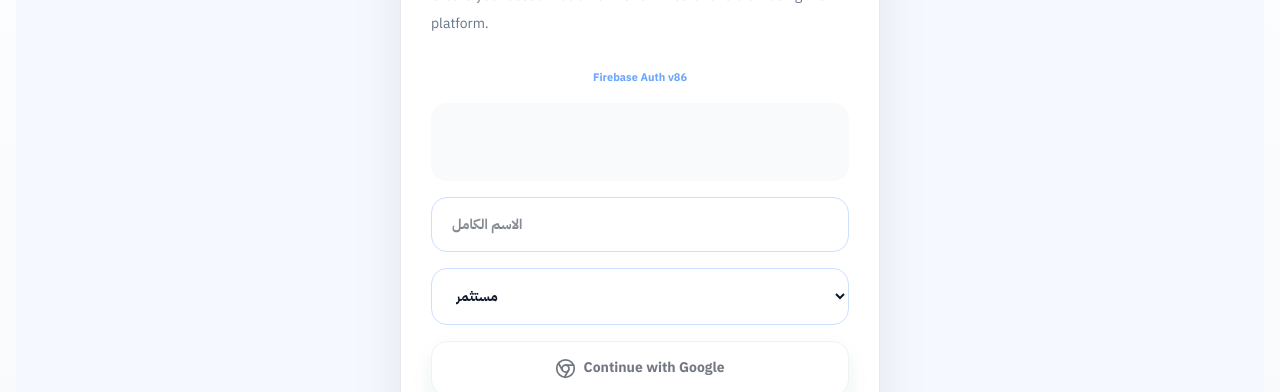
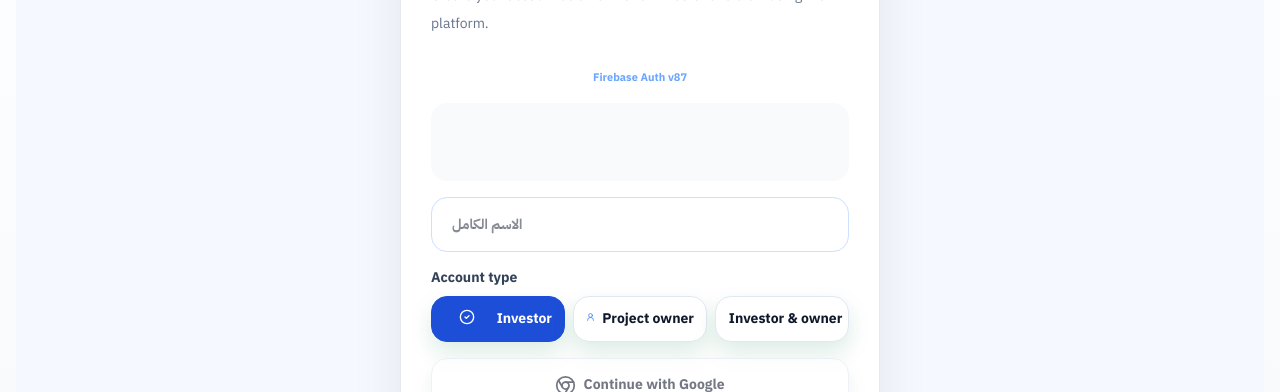
Before and after one commit to tnen79-cpu/eloinvestor-platform, a Next.js app: page /1/1/register in a window 1280 px wide. Shown: the part 277-669 px from the top of the page. Built offline with nearby package versions, Linux system fonts and the light colour scheme; no server answers; the database is empty.

Commit message:
v87 firebase admin onboarding fix

```diff
--- a/app/api/auth/firebase-profile/route.ts
+++ b/app/api/auth/firebase-profile/route.ts
@@ -14,7 +14,12 @@ function jsonError(message: string, status = 400, details?: unknown) {
 }
 
 function missingColumn(message: string) {
-  const patterns = [/column ['"]?([^'"\s]+)['"]? of relation/i, /Could not find the ['"]([^'"]+)['"] column/i, /Could not find column ['"]([^'"]+)['"]/i, /schema cache[^.]*['"]([^'"]+)['"]/i];
+  const patterns = [
+    /column ['\"]?([^'\"\\s]+)['\"]? of relation/i,
+    /Could not find the ['\"]([^'\"]+)['\"] column/i,
+    /Could not find column ['\"]([^'\"]+)['\"]/i,
+    /schema cache[^.]*['\"]([^'\"]+)['\"]/i,
+  ];
   for (const pattern of patterns) {
     const match = message.match(pattern);
     if (match?.[1]) return match[1];
@@ -25,40 +30,37 @@ function missingColumn(message: string) {
 function normalizeAccountType(value: unknown, fallback = 'investor') {
   const raw = String(value || fallback || 'investor').trim().toLowerCase().replace(/\s+/g, '_').replace(/-/g, '_');
   const map: Record<string, string> = {
-    investor: 'investor',
-    مستثمر: 'investor',
-    owner: 'owner',
-    seller: 'owner',
-    founder: 'owner',
-    project_owner: 'owner',
-    صاحب_مشروع: 'owner',
-    صاحب_المشروع: 'owner',
-    both: 'both',
-    owner_investor: 'both',
-    investor_owner: 'both',
-    investor_and_owner: 'both',
-    project_owner_and_investor: 'both',
-    مستثمر_وصاحب_مشروع: 'both',
-    مستثمر_صاحب_مشروع: 'both',
+    investor: 'investor', مستثمر: 'investor',
+    owner: 'owner', seller: 'owner', founder: 'owner', project_owner: 'owner',
+    صاحب_مشروع: 'owner', صاحب_المشروع: 'owner',
+    both: 'both', owner_investor: 'both', investor_owner: 'both',
+    investor_and_owner: 'both', project_owner_and_investor: 'both',
+    مستثمر_وصاحب_مشروع: 'both', مستثمر_صاحب_مشروع: 'both',
   };
   return map[raw] || (['investor', 'owner', 'both'].includes(raw) ? raw : 'investor');
 }
 
+// ✅ FIX 1: isAdminish also checks firebase_uid-based admin records
 function isAdminish(row: any) {
+  if (!row) return false;
   const role = String(row?.admin_role || row?.role || '').toLowerCase();
-  return row?.is_admin === true || ['admin', 'super_admin', 'verification_admin', 'content_admin', 'finance_admin', 'support_admin'].includes(role);
+  return (
+    row?.is_admin === true ||
+    ['admin', 'super_admin', 'verification_admin', 'content_admin', 'finance_admin', 'support_admin'].includes(role)
+  );
 }
 
 async function findExistingUser(db: any, firebaseUser: any, body: AnyRow = {}) {
   const uid = firebaseUser.uid;
   const email = String(firebaseUser.email || body?.email || '').trim().toLowerCase();
   const phone = String(firebaseUser.phone || body?.phone || '').trim();
+
+  // ✅ FIX 1: firebase_uid is checked FIRST — this is the primary admin lookup key
   const candidates: Array<{ col: string; val: string }> = [];
   if (uid) candidates.push({ col: 'firebase_uid', val: uid });
   if (email) candidates.push({ col: 'email', val: email });
   if (phone) candidates.push({ col: 'phone', val: phone });
 
-  // لا نبحث في auth_id إلا إذا كان Firebase UID على شكل UUID حتى لا نكسر قواعد قديمة.
   const uuidLike = /^[0-9a-f]{8}-[0-9a-f]{4}-[0-9a-f]{4}-[0-9a-f]{4}-[0-9a-f]{12}$/i.test(String(uid || ''));
   if (uuidLike) candidates.push({ col: 'auth_id', val: uid });
 
@@ -88,10 +90,7 @@ async function upsertUserCompat(db: any, row: AnyRow, existingRow?: AnyRow | nul
     }
     if (/duplicate key|violates unique constraint/i.test(message) && !existing) {
       const retry = await findExistingUser(db, { uid: row.firebase_uid, email: row.email, phone: row.phone }, row);
-      if (retry) {
-        existing = retry;
-        continue;
-      }
+      if (retry) { existing = retry; continue; }
     }
     throw new Error(message || 'Profile save failed');
   }
@@ -110,20 +109,24 @@ export async function POST(req: NextRequest) {
     const db = createClient(supabaseUrl, serviceRoleKey, { auth: { persistSession: false, autoRefreshToken: false } });
     const existing = await findExistingUser(db, firebaseUser, body);
 
+    // ✅ FIX 1: If existing user is admin, NEVER downgrade role — preserve all admin fields
+    const existingIsAdmin = isAdminish(existing);
+
     const requestedComplete = body?.complete_onboarding === true || body?.onboarding_completed === true;
     const bodyName = String(body?.name || '').trim();
     const fallbackName = String(meta.name || meta.full_name || meta.display_name || firebaseUser.phone || firebaseUser.email || 'User').trim();
     const name = bodyName || existing?.name || fallbackName;
 
+    // ✅ FIX 2: account_type — use submitted value first, then existing, never override admin's type
+    // Only fall back to 'investor' if truly nothing is known
     const submittedAccountType = body?.account_type ?? body?.accountType;
-    const accountType = normalizeAccountType(submittedAccountType ?? existing?.account_type ?? 'investor');
+    const resolvedAccountType = existingIsAdmin
+      ? (existing?.account_type || 'both')
+      : normalizeAccountType(submittedAccountType ?? existing?.account_type ?? null);
+
     const onboardingCompleted = requestedComplete || existing?.onboarding_completed === true || false;
 
     const uuidLike = /^[0-9a-f]{8}-[0-9a-f]{4}-[0-9a-f]{4}-[0-9a-f]{4}-[0-9a-f]{12}$/i.test(firebaseUser.uid);
-    const existingIsAdmin = isAdminish(existing);
-    const existingRole = existing?.role || null;
-    const existingAdminRole = existing?.admin_role || null;
-    const existingAdminStatus = existing?.admin_status || null;
 
     const row: Record<string, any> = {
       ...(uuidLike ? { auth_id: firebaseUser.uid } : {}),
@@ -133,12 +136,17 @@ export async function POST(req: NextRequest) {
       email: firebaseUser.email || body?.email || existing?.email || null,
       phone: firebaseUser.phone || body?.phone || existing?.phone || null,
       phone_country_code: body?.phone_country_code || body?.countryCode || existing?.phone_country_code || null,
-      account_type: existingIsAdmin ? (existing?.account_type || 'both') : accountType,
-      role: existingIsAdmin ? (existingRole || 'admin') : (existingRole && String(existingRole).includes('admin') ? existingRole : 'user'),
-      admin_role: existingIsAdmin ? (existingAdminRole || existingRole || 'admin') : existingAdminRole,
-      is_admin: existingIsAdmin ? true : existing?.is_admin,
-      admin_status: existingIsAdmin ? (existingAdminStatus || 'active') : existingAdminStatus,
+      account_type: resolvedAccountType,
+
+      // ✅ FIX 1: Fully preserve admin fields — never set role:'user' for admins
+      role: existingIsAdmin
+        ? (existing?.role || 'admin')
+        : (existing?.role && String(existing.role).includes('admin') ? existing.role : 'user'),
+      admin_role: existingIsAdmin ? (existing?.admin_role || existing?.role || 'admin') : (existing?.admin_role || null),
+      is_admin: existingIsAdmin ? true : (existing?.is_admin || false),
+      admin_status: existingIsAdmin ? (existing?.admin_status || 'active') : (existing?.admin_status || null),
       admin_permissions: existing?.admin_permissions || undefined,
+
       plan: existing?.plan || 'free',
       subscription_status: existing?.subscription_status || 'free',
       avatar_url: meta.avatar_url || existing?.avatar_url || null,
@@ -148,12 +156,19 @@ export async function POST(req: NextRequest) {
       updated_at: new Date().toISOString(),
     };
 
-    // لا نرسل undefined في Supabase payload
+    // Never send undefined to Supabase
     Object.keys(row).forEach((key) => row[key] === undefined && delete row[key]);
 
     const profile = await upsertUserCompat(db, row, existing);
-    const isGenericName = !String(profile?.name || '').trim() || /^\+?\d+$/.test(String(profile?.name || '').trim()) || String(profile?.name || '').trim().toLowerCase() === 'user';
-    const needs_onboarding = profile?.onboarding_completed !== true || isGenericName || !profile?.account_type;
+
+    const isGenericName = !String(profile?.name || '').trim()
+      || /^\+?\d+$/.test(String(profile?.name || '').trim())
+      || String(profile?.name || '').trim().toLowerCase() === 'user';
+
+    // ✅ FIX 2: admins never need onboarding even if name looks generic
+    const needs_onboarding = isAdminish(profile)
+      ? false
+      : (profile?.onboarding_completed !== true || isGenericName || !profile?.account_type);
 
     return NextResponse.json({ ok: true, user: firebaseUser, profile, needs_onboarding });
   } catch (error) {
--- a/components/RegisterForm.tsx
+++ b/components/RegisterForm.tsx
@@ -3,7 +3,7 @@
 import Link from 'next/link';
 import { useMemo, useState } from 'react';
 import { useRouter } from 'next/navigation';
-import { Chrome, Smartphone } from 'lucide-react';
+import { Chrome, Smartphone, CheckCircle2, UserRound } from 'lucide-react';
 import type { ConfirmationResult } from 'firebase/auth';
 import { sendFirebasePhoneOtp, signInWithFirebaseGoogle, getFirebaseIdToken, hasFirebaseConfig } from '@/lib/firebase-client';
 import { useI18n } from '@/components/I18nProvider';
@@ -21,6 +21,12 @@ const COUNTRY_CODES = [
   { code: '+20', labelAr: 'مصر', labelEn: 'Egypt' },
   { code: '+963', labelAr: 'سوريا', labelEn: 'Syria' },
   { code: '+964', labelAr: 'العراق', labelEn: 'Iraq' },
+];
+
+const ACCOUNT_TYPES = [
+  { value: 'investor', ar: 'مستثمر', en: 'Investor' },
+  { value: 'owner', ar: 'صاحب مشروع', en: 'Project owner' },
+  { value: 'both', ar: 'مستثمر وصاحب مشروع', en: 'Investor & owner' },
 ];
 
 function digitsOnly(value: string) { return value.replace(/[^0-9]/g, ''); }
@@ -42,6 +48,7 @@ async function syncFirebaseProfile(payload: Record<string, unknown> = {}) {
   });
   const json = await response.json().catch(() => ({}));
   if (!response.ok || json?.ok === false) throw new Error(json?.error || 'Profile sync failed');
+  return json;
 }
 
 export function RegisterForm({ country, lang }: { country: string; lang: string }) {
@@ -52,7 +59,9 @@ export function RegisterForm({ country, lang }: { country: string; lang: string
   const [countryCode, setCountryCode] = useState('+968');
   const [phone, setPhone] = useState('');
   const [otp, setOtp] = useState('');
-  const [accountType, setAccountType] = useState('investor');
+
+  // ✅ FIX 2: accountType state is never reset — user selection is always preserved
+  const [accountType, setAccountType] = useState<string>('investor');
   const [step, setStep] = useState<Step>('phone');
   const [confirmation, setConfirmation] = useState<ConfirmationResult | null>(null);
   const [loading, setLoading] = useState(false);
@@ -61,7 +70,16 @@ export function RegisterForm({ country, lang }: { country: string; lang: string
   const fullPhone = useMemo(() => normalizePhone(countryCode, phone), [countryCode, phone]);
 
   async function finishRegister(payload: Record<string, unknown> = {}) {
-    await syncFirebaseProfile({ name, account_type: accountType, phone: fullPhone, phone_country_code: countryCode, complete_onboarding: true, onboarding_completed: true, ...payload }).catch((error) => console.warn('Firebase profile sync failed:', error));
+    // ✅ FIX 2: Always pass the user-selected accountType explicitly
+    await syncFirebaseProfile({
+      name,
+      account_type: accountType,
+      phone: fullPhone,
+      phone_country_code: countryCode,
+      complete_onboarding: true,
+      onboarding_completed: true,
+      ...payload,
+    }).catch((error) => console.warn('Firebase profile sync failed:', error));
     router.push(`/${country}/${lang}/dashboard`);
     router.refresh();
   }
@@ -71,7 +89,7 @@ export function RegisterForm({ country, lang }: { country: string; lang: string
     setLoading(true);
     setMessage('');
     try {
-      if (!hasFirebaseConfig()) throw new Error(isAr ? 'مفاتيح Firebase غير مضافة.' : 'Firebase keys are missing.');
+      if (!hasFirebaseConfig()) throw new Error(isAr ? 'مفاتيح Firebase غير مضافة في المشروع.' : 'Firebase keys are missing.');
       const result = await sendFirebasePhoneOtp(fullPhone, 'firebase-recaptcha-container-register');
       setConfirmation(result);
       setStep('otp');
@@ -104,7 +122,13 @@ export function RegisterForm({ country, lang }: { country: string; lang: string
       if (!hasFirebaseConfig()) throw new Error(isAr ? 'مفاتيح Firebase غير مضافة.' : 'Firebase keys are missing.');
       const result = await signInWithFirebaseGoogle();
       const googleName = name.trim() || result.user.displayName || '';
-      await syncFirebaseProfile({ name: googleName, account_type: accountType, complete_onboarding: true, onboarding_completed: true });
+      // ✅ FIX 2: Pass user-selected accountType to Google registration too
+      await syncFirebaseProfile({
+        name: googleName,
+        account_type: accountType,
+        complete_onboarding: true,
+        onboarding_completed: true,
+      });
       router.push(`/${country}/${lang}/dashboard`);
       router.refresh();
     } catch (error) {
@@ -115,18 +139,51 @@ export function RegisterForm({ country, lang }: { country: string; lang: string
 
   return (
     <div className="mt-8 space-y-4">
-      <p className="text-center text-[11px] font-black text-blue-500/70">Firebase Auth v86</p>
+      <p className="text-center text-[11px] font-black text-blue-500/70">Firebase Auth v87</p>
+
+      {/* ✅ FIX 3: reCAPTCHA container — always visible, cleared between attempts */}
       <div id="firebase-recaptcha-container-register" className="flex min-h-[78px] justify-center overflow-hidden rounded-2xl bg-slate-50 p-2" />
-      <div className="space-y-4">
-        <input value={name} onChange={(e) => setName(e.target.value)} className="w-full rounded-2xl border border-slate-200 px-5 py-4 font-bold outline-none transition focus:border-blue-600 focus:ring-4 focus:ring-blue-600/10" placeholder={t('auth', 'full_name', isAr ? 'الاسم الكامل' : 'Full name')} required={step === 'phone'} />
-        <select value={accountType} onChange={(e) => setAccountType(e.target.value)} className="w-full rounded-2xl border border-slate-200 bg-white px-5 py-4 font-bold outline-none transition focus:border-blue-600 focus:ring-4 focus:ring-blue-600/10">
-          <option value="investor">{t('auth', 'investor', isAr ? 'مستثمر' : 'Investor')}</option>
-          <option value="owner">{t('auth', 'owner', isAr ? 'صاحب مشروع' : 'Project owner')}</option>
-          <option value="both">{t('auth', 'both', isAr ? 'مستثمر وصاحب مشروع' : 'Investor and owner')}</option>
-        </select>
+
+      {/* Name */}
+      <input
+        value={name}
+        onChange={(e) => setName(e.target.value)}
+        className="w-full rounded-2xl border border-slate-200 px-5 py-4 font-bold outline-none transition focus:border-blue-600 focus:ring-4 focus:ring-blue-600/10"
+        placeholder={t('auth', 'full_name', isAr ? 'الاسم الكامل' : 'Full name')}
+        required={step === 'phone'}
+      />
+
+      {/* ✅ FIX 2: Visual account type selector — never resets, always explicit */}
+      <div>
+        <p className="mb-2 text-sm font-black text-slate-700">{isAr ? 'نوع الحساب' : 'Account type'}</p>
+        <div className="grid grid-cols-3 gap-2">
+          {ACCOUNT_TYPES.map((type) => (
+            <button
+              key={type.value}
+              type="button"
+              onClick={() => setAccountType(type.value)}
+              className={`rounded-2xl border px-3 py-3 text-center text-sm font-black transition ${
+                accountType === type.value
+                  ? 'border-blue-600 bg-blue-600 text-white shadow-lg shadow-blue-900/10'
+                  : 'border-slate-200 bg-white text-slate-700 hover:border-blue-300 hover:bg-blue-50'
+              }`}
+            >
+              {accountType === type.value
+                ? <CheckCircle2 className="mx-auto mb-1" size={16} />
+                : <UserRound className="mx-auto mb-1 text-blue-500" size={16} />}
+              {isAr ? type.ar : type.en}
+            </button>
+          ))}
+        </div>
       </div>
 
-      <button type="button" onClick={registerWithGoogle} disabled={loading || !name.trim()} className="flex w-full items-center justify-center gap-3 rounded-2xl border border-slate-200 bg-white px-6 py-4 font-black text-slate-900 shadow-sm transition hover:border-blue-300 hover:bg-blue-50 disabled:cursor-not-allowed disabled:opacity-60">
+      {/* Google */}
+      <button
+        type="button"
+        onClick={registerWithGoogle}
+        disabled={loading || !name.trim()}
+        className="flex w-full items-center justify-center gap-3 rounded-2xl border border-slate-200 bg-white px-6 py-4 font-black text-slate-900 shadow-sm transition hover:border-blue-300 hover:bg-blue-50 disabled:cursor-not-allowed disabled:opacity-60"
+      >
         <Chrome size={21} />
         {isAr ? 'إنشاء/دخول بواسطة Google' : 'Continue with Google'}
       </button>
@@ -140,13 +197,31 @@ export function RegisterForm({ country, lang }: { country: string; lang: string
       {step === 'phone' ? (
         <form onSubmit={sendOtp} className="space-y-4">
           <div className="grid grid-cols-[130px_1fr] gap-3">
-            <select value={countryCode} onChange={(e) => setCountryCode(e.target.value)} className="w-full rounded-2xl border border-slate-200 bg-white px-4 py-4 font-bold outline-none transition focus:border-blue-600 focus:ring-4 focus:ring-blue-600/10" aria-label={isAr ? 'مفتاح الدولة' : 'Country code'}>
-              {COUNTRY_CODES.map((item) => <option key={item.code} value={item.code}>{item.code} · {isAr ? item.labelAr : item.labelEn}</option>)}
+            <select
+              value={countryCode}
+              onChange={(e) => setCountryCode(e.target.value)}
+              className="w-full rounded-2xl border border-slate-200 bg-white px-4 py-4 font-bold outline-none transition focus:border-blue-600 focus:ring-4 focus:ring-blue-600/10"
+              aria-label={isAr ? 'مفتاح الدولة' : 'Country code'}
+            >
+              {COUNTRY_CODES.map((item) => (
+                <option key={item.code} value={item.code}>{item.code} · {isAr ? item.labelAr : item.labelEn}</option>
+              ))}
             </select>
-            <input value={phone} onChange={(e) => setPhone(digitsOnly(e.target.value))} inputMode="numeric" pattern="[0-9]*" className="w-full rounded-2xl border border-slate-200 px-5 py-4 font-bold outline-none transition focus:border-blue-600 focus:ring-4 focus:ring-blue-600/10" placeholder={isAr ? 'رقم الهاتف' : 'Phone number'} required />
+            <input
+              value={phone}
+              onChange={(e) => setPhone(digitsOnly(e.target.value))}
+              inputMode="numeric"
+              pattern="[0-9]*"
+              className="w-full rounded-2xl border border-slate-200 px-5 py-4 font-bold outline-none transition focus:border-blue-600 focus:ring-4 focus:ring-blue-600/10"
+              placeholder={isAr ? 'رقم الهاتف' : 'Phone number'}
+              required
+            />
           </div>
           {!!message && <p className="rounded-2xl bg-blue-50 px-4 py-3 text-sm font-bold text-blue-800">{message}</p>}
-          <button disabled={loading || !name.trim() || phone.length < 6} className="flex w-full items-center justify-center gap-2 rounded-2xl bg-blue-700 px-6 py-4 font-black text-white shadow-lg shadow-blue-900/10 disabled:cursor-not-allowed disabled:opacity-60">
+          <button
+            disabled={loading || !name.trim() || phone.length < 6}
+            className="flex w-full items-center justify-center gap-2 rounded-2xl bg-blue-700 px-6 py-4 font-black text-white shadow-lg shadow-blue-900/10 disabled:cursor-not-allowed disabled:opacity-60"
+          >
             <Smartphone size={19} />
             {loading ? (isAr ? 'جاري الإرسال...' : 'Sending...') : (isAr ? 'إرسال رمز التحقق' : 'Send verification code')}
           </button>
@@ -154,20 +229,39 @@ export function RegisterForm({ country, lang }: { country: string; lang: string
       ) : (
         <form onSubmit={verifyOtp} className="space-y-4">
           <div className="rounded-2xl bg-slate-50 px-4 py-3 text-sm font-bold text-slate-700">
-            {isAr ? 'أدخل الرمز المرسل إلى' : 'Enter the code sent to'} <span dir="ltr" className="text-blue-700">{fullPhone}</span>
+            {isAr ? 'أدخل الرمز المرسل إلى' : 'Enter the code sent to'}{' '}
+            <span dir="ltr" className="text-blue-700">{fullPhone}</span>
           </div>
-          <input value={otp} onChange={(e) => setOtp(digitsOnly(e.target.value).slice(0, 6))} inputMode="numeric" pattern="[0-9]*" maxLength={6} className="w-full rounded-2xl border border-slate-200 px-5 py-4 text-center text-2xl font-black tracking-[0.35em] outline-none transition focus:border-blue-600 focus:ring-4 focus:ring-blue-600/10" placeholder="000000" required />
+          <input
+            value={otp}
+            onChange={(e) => setOtp(digitsOnly(e.target.value).slice(0, 6))}
+            inputMode="numeric"
+            pattern="[0-9]*"
+            maxLength={6}
+            className="w-full rounded-2xl border border-slate-200 px-5 py-4 text-center text-2xl font-black tracking-[0.35em] outline-none transition focus:border-blue-600 focus:ring-4 focus:ring-blue-600/10"
+            placeholder="000000"
+            required
+          />
           {!!message && <p className="rounded-2xl bg-blue-50 px-4 py-3 text-sm font-bold text-blue-800">{message}</p>}
-          <button disabled={loading || otp.length < 4} className="w-full rounded-2xl bg-blue-700 px-6 py-4 font-black text-white shadow-lg shadow-blue-900/10 disabled:cursor-not-allowed disabled:opacity-60">
+          <button
+            disabled={loading || otp.length < 4}
+            className="w-full rounded-2xl bg-blue-700 px-6 py-4 font-black text-white shadow-lg shadow-blue-900/10 disabled:cursor-not-allowed disabled:opacity-60"
+          >
             {loading ? (isAr ? 'جاري التحقق...' : 'Verifying...') : (isAr ? 'تأكيد وإنشاء الحساب' : 'Verify and create account')}
           </button>
-          <button type="button" onClick={() => { setStep('phone'); setOtp(''); setMessage(''); }} className="w-full rounded-2xl bg-slate-100 px-6 py-3 font-black text-slate-700">
+          <button
+            type="button"
+            onClick={() => { setStep('phone'); setOtp(''); setMessage(''); }}
+            className="w-full rounded-2xl bg-slate-100 px-6 py-3 font-black text-slate-700"
+          >
             {isAr ? 'تغيير رقم الهاتف' : 'Change phone number'}
           </button>
         </form>
       )}
 
-      <Link href={`/${country}/${lang}/login`} className="block text-center font-bold text-blue-700">{t('auth', 'already_have_account', isAr ? 'عندي حساب بالفعل' : 'I already have an account')}</Link>
+      <Link href={`/${country}/${lang}/login`} className="block text-center font-bold text-blue-700">
+        {t('auth', 'already_have_account', isAr ? 'عندي حساب بالفعل' : 'I already have an account')}
+      </Link>
     </div>
   );
 }
--- a/middleware.ts
+++ b/middleware.ts
@@ -26,6 +26,7 @@ const ROOT_ROUTES = new Set([
   'map',
   'compare',
   'payment',
+  'complete-profile',
 ]);
 
 export function middleware(request: NextRequest) {
```
Also changed, not shown: lib/firebase-client.ts (+48 -27 lines).
